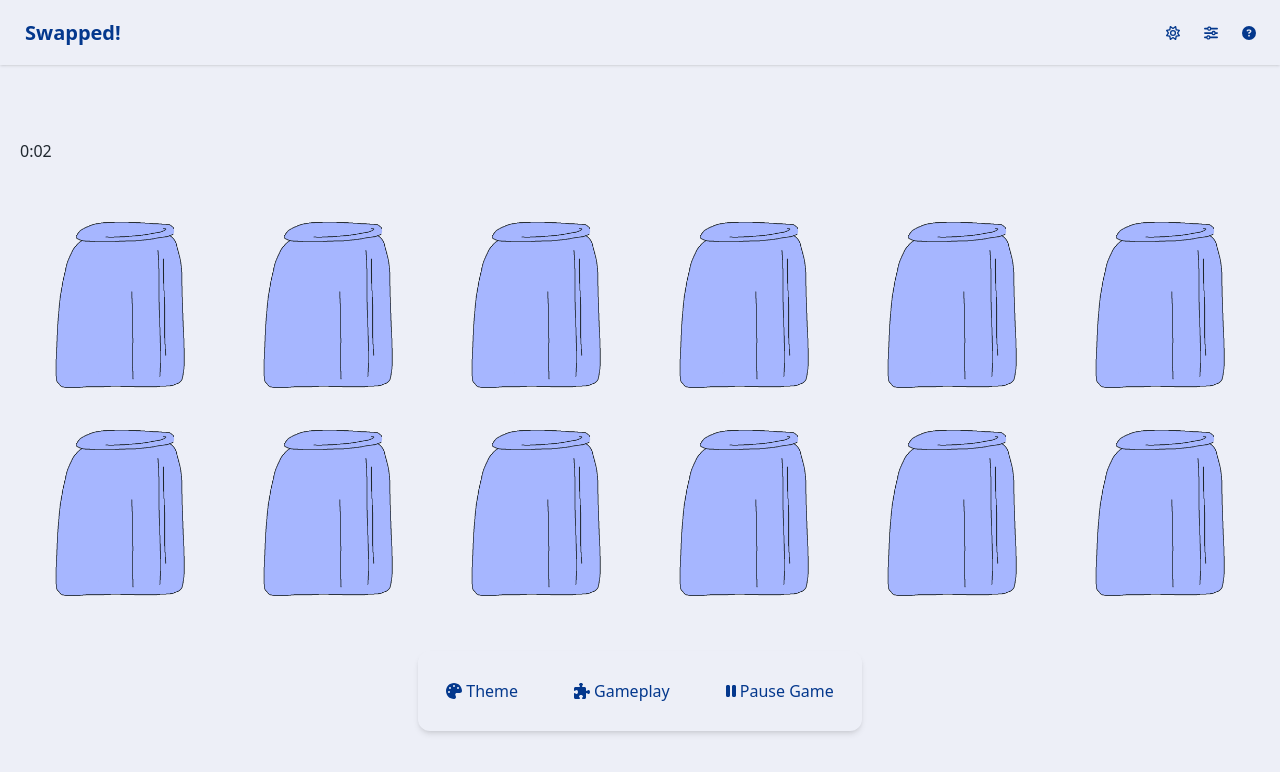
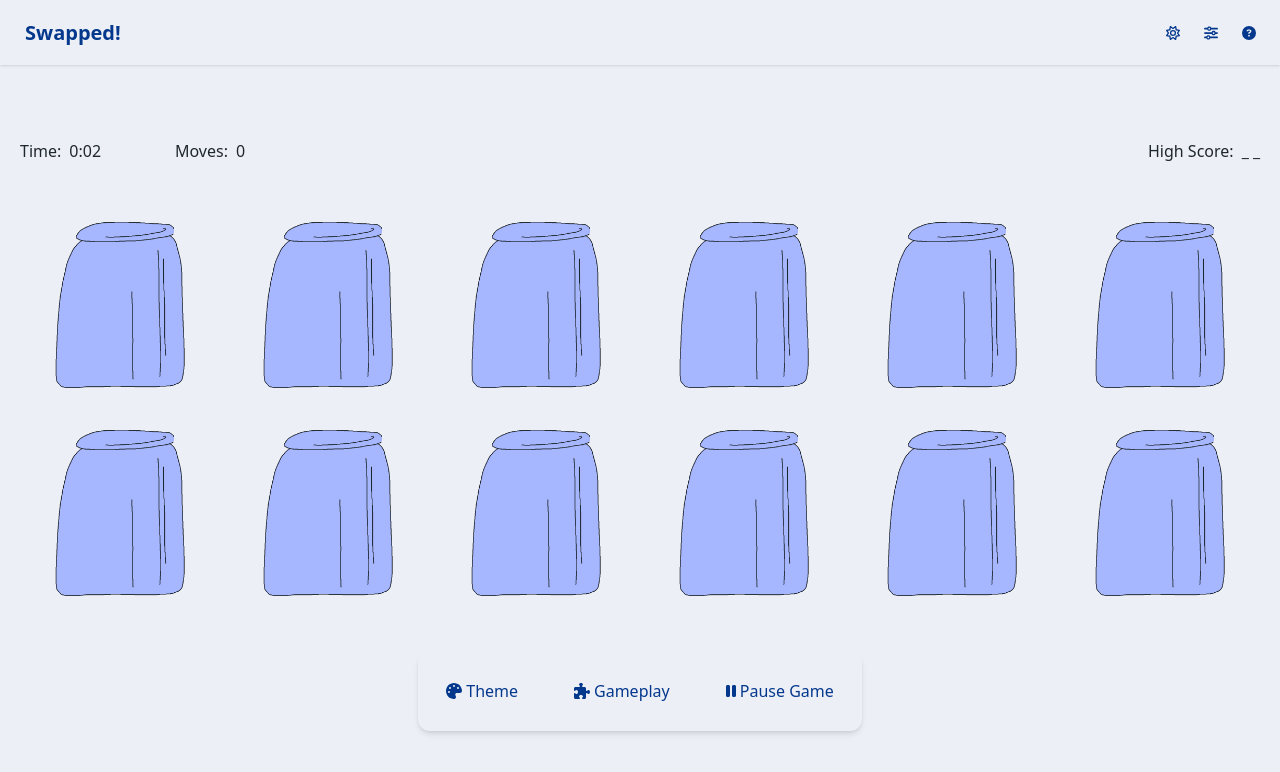
Before and after one commit to Moonfox404/SEG3125-memory-game, a Next.js app in the folder memory-game/: page / in a window 1280 px wide. Both pictures are taken after a click on the button "Start". Shown: the top 772 px of the page. Built offline with nearby package versions, Linux system fonts and the light colour scheme.

Commit message:
added moves count and highscore to game display

```diff
--- a/memory-game/app/components/Game.tsx
+++ b/memory-game/app/components/Game.tsx
@@ -174,10 +174,21 @@ const Game = ({
   // tsx component
   return (
     <div className="flex flex-col gap-10">
-      <div className="">
-        <TimeCounter running={!paused && turn} time={time} setTime={setTime} />
+      <div className="grid grid-cols-3 md:grid-cols-6 xl:grid-cols-8">
+        <div className="col flex">
+          <p className="mr-2">Time:</p>
+          <TimeCounter running={!paused && turn} time={time} setTime={setTime} />
+        </div>
+        <div className="col flex">
+          <p className="mr-2">Moves:</p>
+          <p>{moves}</p>
+        </div>
+        <div className="col md:col-start-6 xl:col-start-8 flex justify-end">
+          <p className="mr-2">High Score:</p>
+          <p>{Number.isNaN(highScore) ? "_ _" : highScore}</p>
+        </div>
       </div>
-      <div className="grid grid-cols-6 gap-2">
+      <div className="grid grid-cols-2 md:grid-cols-3 xl:grid-cols-6 gap-2">
         {gameModel.map((model, idx) => {
           return (
             <motion.div key={model.key} className="row w-fit" layout transition={{type: "spring", duration: 1, bounce: 0.1}}>
```
